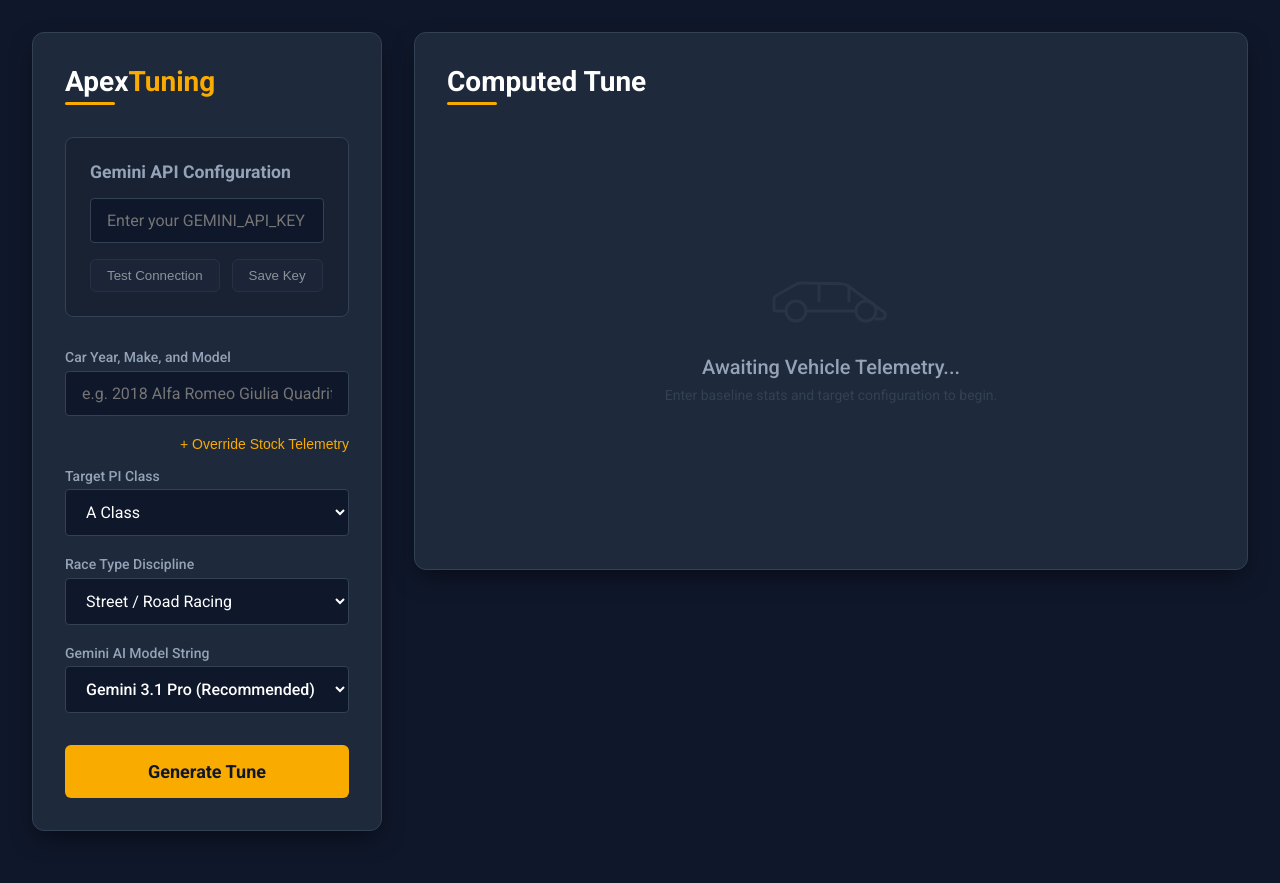
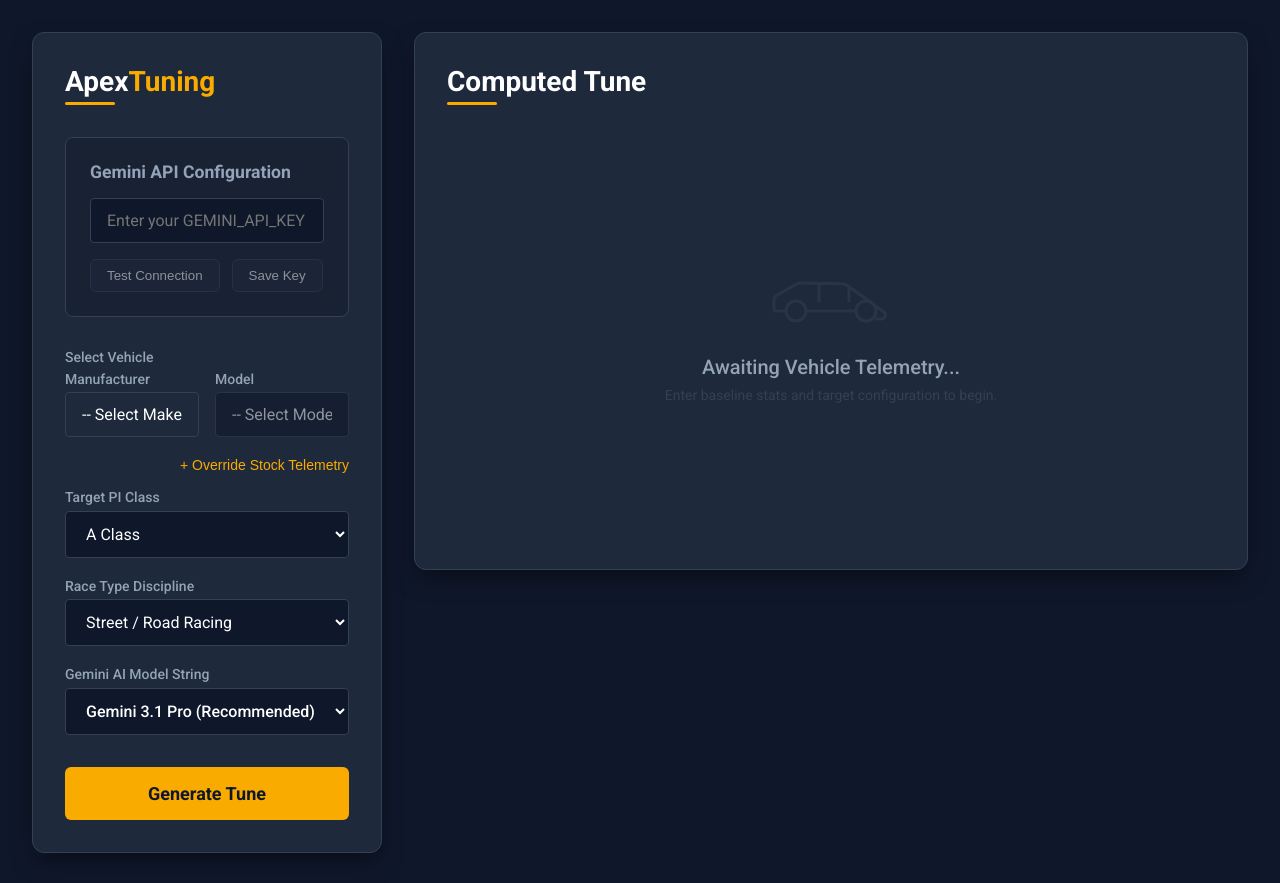
Before and after one commit to McEveritts/ApexTuning-, a React (Vite) app: page / in a window 1280 px wide. Built offline with nearby package versions, Linux system fonts and the light colour scheme.

Commit message:
feat: implement cascading vehicle selector with FH5 JSON database

```diff
--- a/src/components/InputDashboard.jsx
+++ b/src/components/InputDashboard.jsx
@@ -1,5 +1,6 @@
 import { useState } from 'react';
 import ApiSettingsPanel from './ApiSettingsPanel';
+import VehicleSelector from './VehicleSelector';
 
 function InputDashboard({ onGenerate, isLoading }) {
     const [telemetry, setTelemetry] = useState({
@@ -22,6 +23,13 @@ function InputDashboard({ onGenerate, isLoading }) {
         }));
     };
 
+    const handleVehicleChange = (vehicleString) => {
+        setTelemetry(prev => ({
+            ...prev,
+            carName: vehicleString
+        }));
+    };
+
     const handleSubmit = (e) => {
         e.preventDefault();
         onGenerate(telemetry);
@@ -36,14 +44,10 @@ function InputDashboard({ onGenerate, isLoading }) {
 
             <form onSubmit={handleSubmit} style={{ marginTop: '2rem' }}>
                 <div className="form-group">
-                    <label>Car Year, Make, and Model</label>
-                    <input
-                        type="text"
-                        name="carName"
-                        value={telemetry.carName}
-                        onChange={handleChange}
-                        placeholder="e.g. 2018 Alfa Romeo Giulia Quadrifoglio"
-                        required
+                    <label>Select Vehicle</label>
+                    <VehicleSelector
+                        onVehicleChange={handleVehicleChange}
+                        initialValue={telemetry.carName}
                     />
                 </div>
 
--- /dev/null
+++ b/src/components/VehicleSelector.jsx
@@ -0,0 +1,125 @@
+import { useState, useMemo, useEffect } from 'react';
+import carData from '../data/fh5_cars.json';
+
+function VehicleSelector({ onVehicleChange, initialValue = "" }) {
+    const [selectedMake, setSelectedMake] = useState("");
+    const [selectedModel, setSelectedModel] = useState("");
+
+    // Phase 1: Data Architecture
+    // Extract a unique, alphabetically sorted array of all makes
+    const uniqueMakes = useMemo(() => {
+        const makes = carData.map(car => car.make);
+        return [...new Set(makes)].sort();
+    }, []);
+
+    // Filter models based on the selected Make
+    const availableModels = useMemo(() => {
+        if (!selectedMake) return [];
+        return carData.filter(car => car.make === selectedMake).sort((a, b) => a.model.localeCompare(b.model));
+    }, [selectedMake]);
+
+    // Handle initial value pre-fill (optional)
+    useEffect(() => {
+        if (initialValue && !selectedMake && !selectedModel) {
+            // Attempt to reverse engineer make/model from a string if it matches our data
+            const matchingCar = carData.find(car => initialValue.includes(car.make) && initialValue.includes(car.model));
+            if (matchingCar) {
+                setSelectedMake(matchingCar.make);
+                setSelectedModel(`${matchingCar.year} ${matchingCar.model}`);
+            }
+        }
+    }, [initialValue, selectedMake, selectedModel]);
+
+
+    const handleMakeChange = (e) => {
+        const make = e.target.value;
+        setSelectedMake(make);
+        setSelectedModel(""); // Reset model when make changes
+        onVehicleChange(""); // Reset parent state
+    };
+
+    const handleModelChange = (e) => {
+        const fullModelString = e.target.value; // e.g. "2018 Giulia Quadrifoglio"
+        setSelectedModel(fullModelString);
+
+        if (fullModelString) {
+            const yearStr = fullModelString.substring(0, 4);
+            const modelStr = fullModelString.substring(5);
+            onVehicleChange(`${yearStr} ${selectedMake} ${modelStr}`);
+        } else {
+            onVehicleChange(""); // If unselected
+        }
+    };
+
+    return (
+        <div className="dropdown-styled-container" style={{ display: 'grid', gridTemplateColumns: '1fr', gap: '1rem' }}>
+            {/* Make Selector */}
+            <div className="form-group" style={{ marginBottom: 0 }}>
+                <label>Manufacturer</label>
+                <select
+                    value={selectedMake}
+                    onChange={handleMakeChange}
+                    className="dropdown-styled"
+                >
+                    <option value="">-- Select Make --</option>
+                    {uniqueMakes.map(make => (
+                        <option key={make} value={make}>{make}</option>
+                    ))}
+                </select>
+            </div>
+
+            {/* Model Selector */}
+            <div className="form-group" style={{ marginBottom: 0 }}>
+                <label>Model</label>
+                <select
+                    value={selectedModel}
+                    onChange={handleModelChange}
+                    disabled={!selectedMake}
+                    className={`dropdown-styled ${!selectedMake ? 'disabled-select' : ''}`}
+                >
+                    <option value="">-- Select Model --</option>
+                    {availableModels.map(car => (
+                        <option key={`${car.make}-${car.model}-${car.year}`} value={`${car.year} ${car.model}`}>
+                            {car.year} {car.model}
+                        </option>
+                    ))}
+                </select>
+            </div>
+
+            <style>{`
+                .dropdown-styled {
+                    background-color: var(--bg-slate-secondary);
+                    color: var(--text-primary);
+                    border: 1px solid var(--border-slate);
+                    padding: 0.75rem 1rem;
+                    border-radius: 4px;
+                    width: 100%;
+                    font-size: 1rem;
+                    outline: none;
+                    transition: border-color 150ms ease-in-out, box-shadow 150ms ease-in-out, opacity 150ms;
+                    font-family: 'Roboto', sans-serif;
+                    appearance: none; /* Removes native dropdown arrow for styling if desired, but retaining basic select here */
+                }
+
+                .dropdown-styled:focus:not(:disabled) {
+                    border-color: var(--accent-gold);
+                }
+
+                .disabled-select {
+                    opacity: 0.5;
+                    cursor: not-allowed;
+                    background-color: var(--bg-slate-primary);
+                }
+
+                /* Layout adjustment for larger screens */
+                @media (min-width: 640px) {
+                    .dropdown-styled-container {
+                       grid-template-columns: 1fr 1fr !important;
+                    }
+                }
+            `}</style>
+        </div>
+    );
+}
+
+export default VehicleSelector;
--- /dev/null
+++ b/src/data/fh5_cars.json
@@ -0,0 +1,62 @@
+[
+    {
+        "make": "Acura",
+        "model": "NSX",
+        "year": 2017
+    },
+    {
+        "make": "Alfa Romeo",
+        "model": "Giulia Quadrifoglio",
+        "year": 2017
+    },
+    {
+        "make": "Aston Martin",
+        "model": "Vantage",
+        "year": 2019
+    },
+    {
+        "make": "Audi",
+        "model": "RS 6 Avant",
+        "year": 2021
+    },
+    {
+        "make": "BMW",
+        "model": "M4 Competition",
+        "year": 2021
+    },
+    {
+        "make": "Chevrolet",
+        "model": "Corvette Stingray",
+        "year": 2020
+    },
+    {
+        "make": "Ferrari",
+        "model": "F8 Tributo",
+        "year": 2020
+    },
+    {
+        "make": "Ford",
+        "model": "Mustang Shelby GT500",
+        "year": 2020
+    },
+    {
+        "make": "Honda",
+        "model": "Civic Type R",
+        "year": 2018
+    },
+    {
+        "make": "Nissan",
+        "model": "Skyline GT-R V-Spec",
+        "year": 1999
+    },
+    {
+        "make": "Porsche",
+        "model": "911 GT3 RS",
+        "year": 2019
+    },
+    {
+        "make": "Toyota",
+        "model": "Supra RZ",
+        "year": 1998
+    }
+]
```
